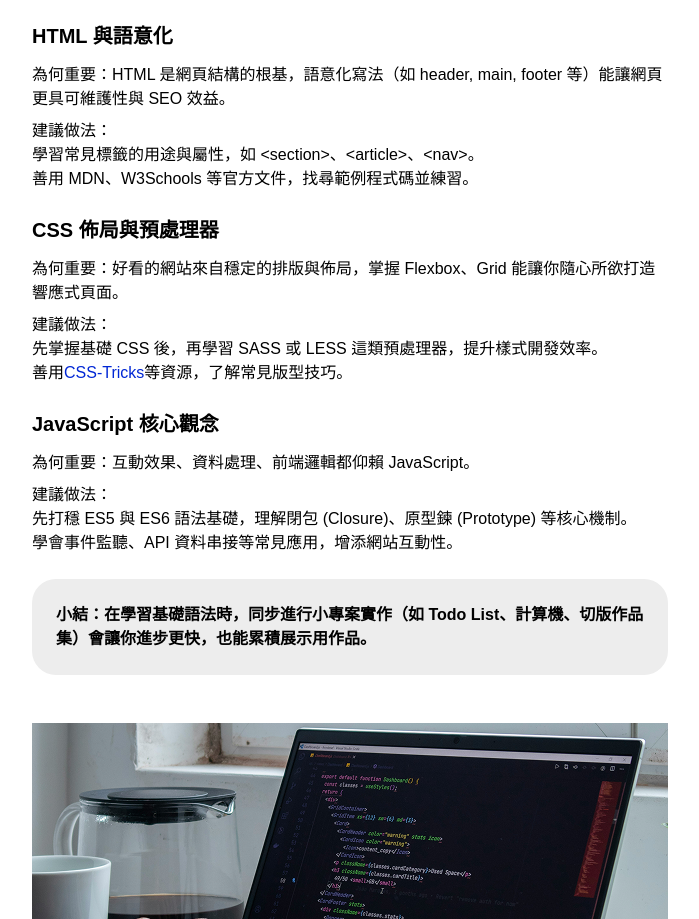
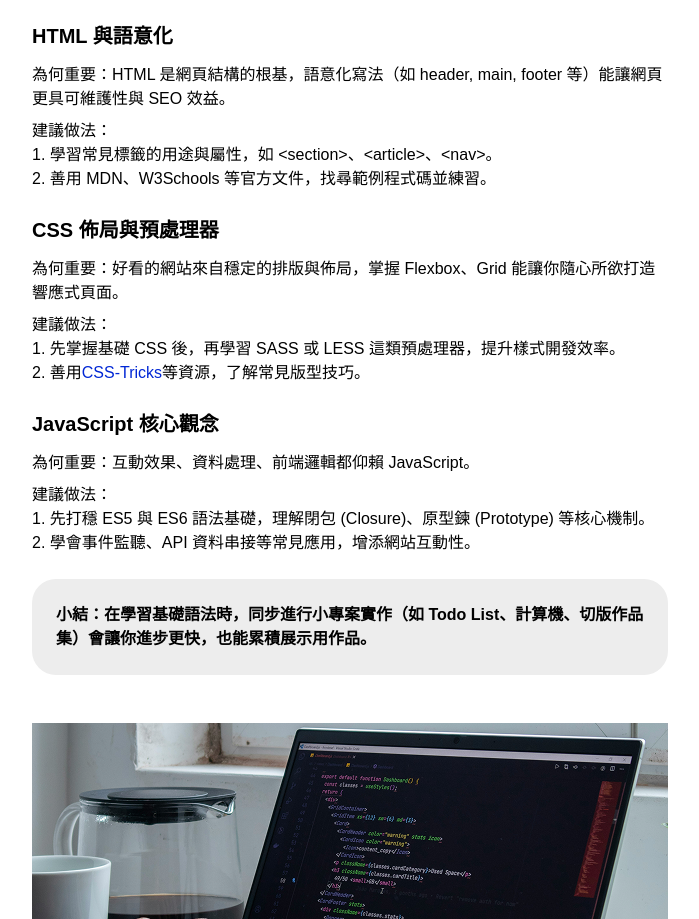
Before and after one commit to SinYi-Wu/HexSchool_30daysCamp_FinalProject, a plain HTML site: page index.html in a window 1280 px wide. Shown: the part 1186-2105 px from the top of the page, without its empty margins (290-989 px from the left). Drawn offline with nearby package versions, Linux system fonts and the light colour scheme.

Commit message:
新增ol的編號

```diff
--- a/css/style.css
+++ b/css/style.css
@@ -221,6 +221,7 @@ a{
 }
 
 .content-item-container ol{
+  list-style-type: decimal;
   list-style-position: inside;
   padding-left: 0;
   margin-left: 0;
```
